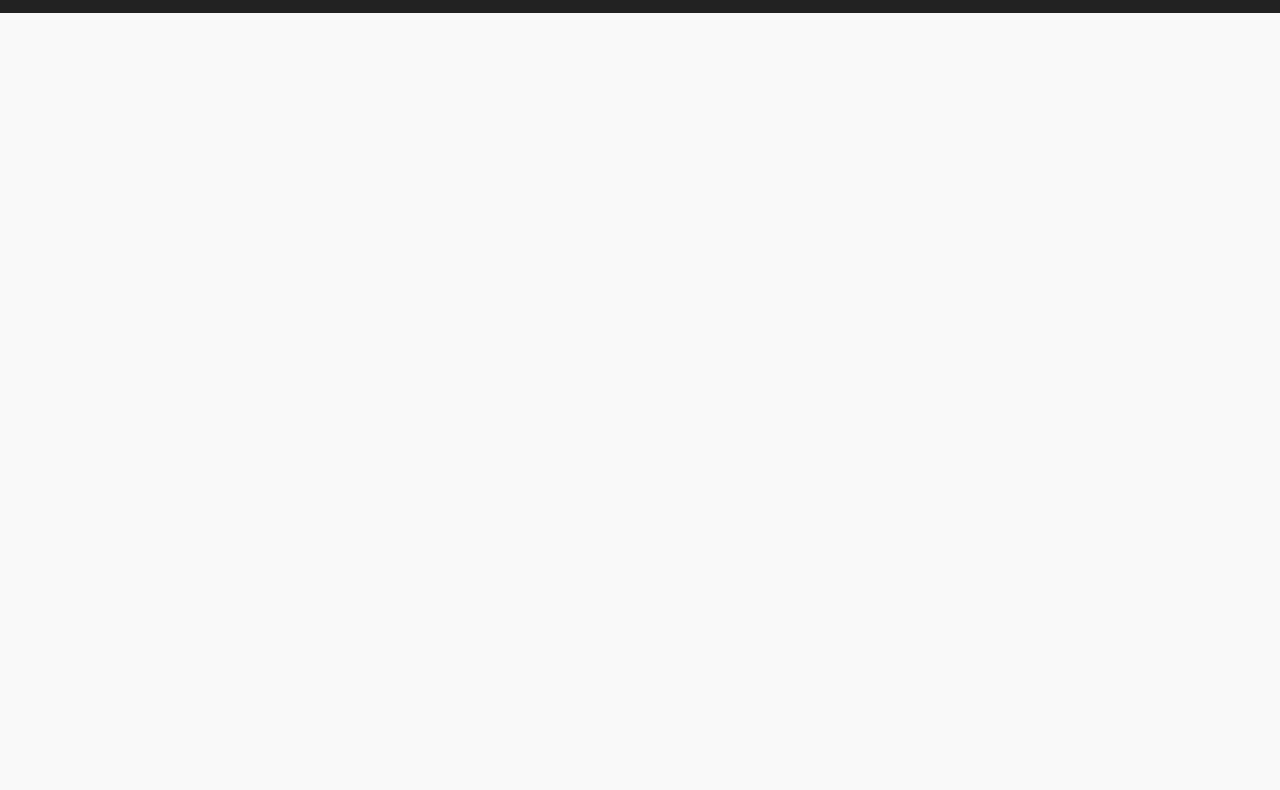
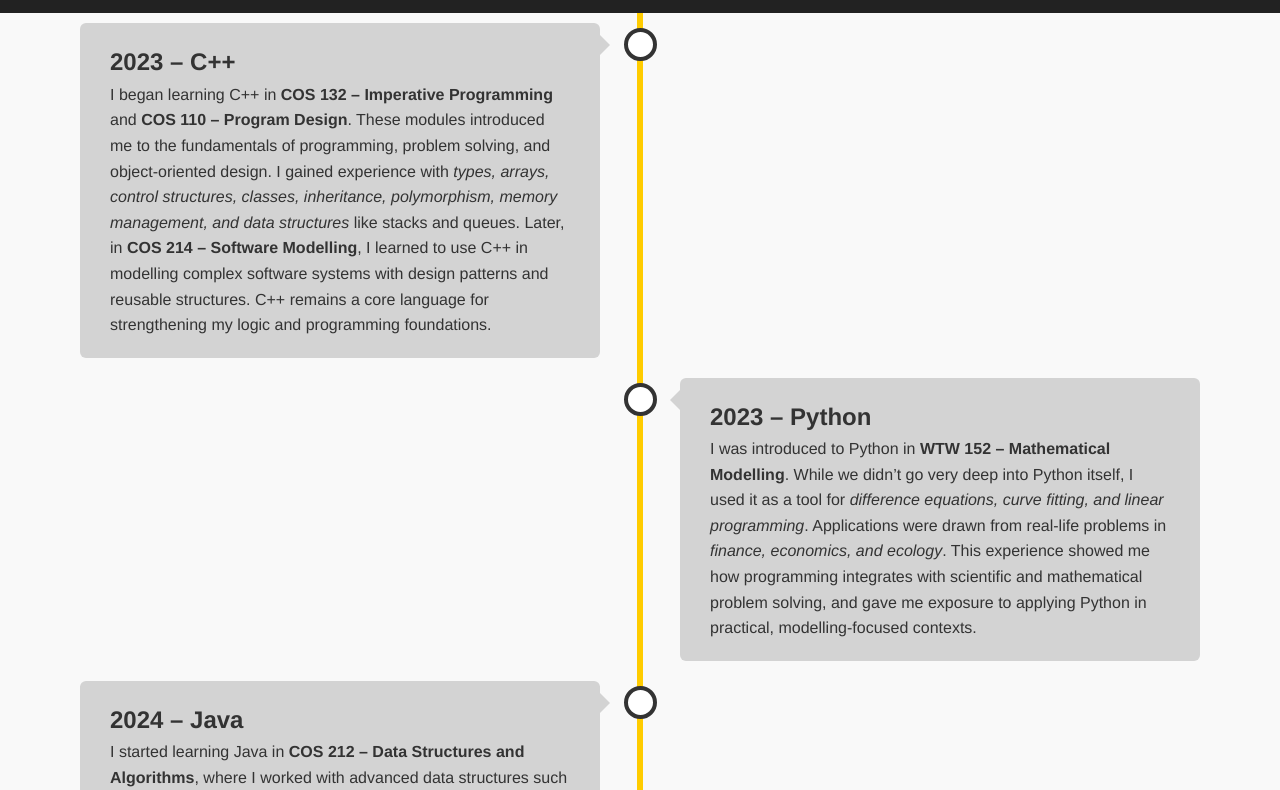
Before and after one commit to GiftMHB/Portfolio-Project, a plain HTML site: page Skills.html in a window 1280 px wide. Shown: the part 77-867 px from the top of the page. Before the commit the page ends 800 px from the top, so only its background shows below. Drawn offline with Linux system fonts and the light colour scheme.

Commit message:
some information about skill page

```diff
--- a/Skills.html
+++ b/Skills.html
@@ -5,6 +5,7 @@
         <meta name="viewport" content="width=device-width, initial-scale=1.0">
         <title>Mr MHB</title>
         <link rel="stylesheet" href="css/index.css">
+        <link rel="stylesheet" href="css/skills.css">
         <script src="JS/main.js" defer></script>
     </head>
 
@@ -17,6 +18,91 @@
             <a href="Contact.html">Contact</a>
         </div>
 
+        <div class="timeline">
+
+            <!-- C++ -->
+            <div class="container left">
+                <div class="content">
+                <h2>2023 – C++</h2>
+                    <p>
+                        I began learning C++ in <strong>COS 132 – Imperative Programming</strong> and
+                        <strong>COS 110 – Program Design</strong>. These modules introduced me to the
+                        fundamentals of programming, problem solving, and object-oriented design.
+                        I gained experience with <em>types, arrays, control structures, classes,
+                        inheritance, polymorphism, memory management, and data structures</em>
+                        like stacks and queues.
+                        Later, in <strong>COS 214 – Software Modelling</strong>, I learned to
+                        use C++ in modelling complex software systems with design patterns and
+                        reusable structures.
+                        C++ remains a core language for strengthening my logic and programming foundations.
+                    </p>
+                </div>
+            </div>
+
+            <!-- Python -->
+            <div class="container right">
+                <div class="content">
+                <h2>2023 – Python</h2>
+                    <p>
+                        I was introduced to Python in <strong>WTW 152 – Mathematical Modelling</strong>.
+                        While we didn’t go very deep into Python itself, I used it as a tool for
+                        <em>difference equations, curve fitting, and linear programming</em>.
+                        Applications were drawn from real-life problems in <em>finance, economics, and ecology</em>.
+                        This experience showed me how programming integrates with scientific and
+                        mathematical problem solving, and gave me exposure to applying Python in
+                        practical, modelling-focused contexts.
+                    </p>
+                </div>
+            </div>
+
+            <!-- Java -->
+            <div class="container left">
+                <div class="content">
+                    <h2>2024 – Java</h2>
+                        <p>
+                            I started learning Java in <strong>COS 212 – Data Structures and Algorithms</strong>,
+                            where I worked with advanced data structures such as <em>trees, heaps, hash tables, and graphs</em>.
+                            I also studied <em>sorting, searching, and traversal algorithms</em>, comparing their efficiency and
+                            implementation in Java.
+                            In <strong>COS 226 – Concurrent Systems</strong>, I explored the fundamentals of
+                            <em>multithreading, synchronization, and program correctness in concurrent environments</em>.
+                            Java became the language where I learned how to design efficient, scalable, and concurrent programs.
+                        </p>
+                </div>
+            </div>
+
+            <!-- Web Development -->
+            <div class="container right">
+                <div class="content">
+                    <h2>2024 – Web Development</h2>
+                    <p>
+                        Through <strong>COS 216 – Netcentric Computer Systems</strong>, I learned the
+                        fundamentals of modern web development. I worked with <strong>HTML, CSS, JavaScript,
+                        and Python</strong>, understanding both <em>client-side and server-side development</em>.
+                        The module also introduced concepts of <em>cloud storage, mobile platforms,
+                        data synchronization, and virtualization</em>, preparing me for full-stack development.
+                        This was my entry into building dynamic, interactive, and responsive web applications.
+                    </p>
+                </div>
+            </div>
+
+            <!-- Databases -->
+            <div class="container left">
+                <div class="content">
+                <h2>2024 – Databases</h2>
+                    <p>
+                        In <strong>COS 221 – Introduction to Database Systems</strong>, I learned how to
+                        model and manage databases conceptually and relationally.
+                        We used <strong>MariaDB</strong> for practical work, exploring <em>SQL queries,
+                        relational algebra, functional dependencies, normal forms, indexing, and
+                        transaction processing</em>.
+                        This gave me practical skills in designing and querying relational databases,
+                        as well as understanding the principles behind modern data management systems.
+                    </p>
+                </div>
+            </div>
+
+        </div>
 
     </body>
 </html>
--- /dev/null
+++ b/css/skills.css
@@ -0,0 +1,132 @@
+* {
+  box-sizing: border-box;
+}
+
+body {
+  font-family: Helvetica, sans-serif;
+}
+
+/* The actual timeline (the vertical ruler) */
+.timeline {
+  position: relative;
+  max-width: 1200px;
+  margin: 0 auto;
+}
+
+/* The actual timeline (the vertical ruler) */
+.timeline::after {
+  content: '';
+  position: absolute;
+  width: 6px;
+  background-color: #ffcc00;
+  top: 0;
+  bottom: 0;
+  left: 50%;
+  margin-left: -3px;
+}
+
+/* Container around content */
+.container {
+  padding: 10px 40px;
+  position: relative;
+  background-color: inherit;
+  width: 50%;
+}
+
+/* The circles on the timeline */
+.container::after {
+  content: '';
+  position: absolute;
+  width: 25px;
+  height: 25px;
+  right: -17px;
+  background-color: white;
+  border: 4px solid #333;
+  top: 15px;
+  border-radius: 50%;
+  z-index: 1;
+}
+
+/* Place the container to the left */
+.left {
+  left: 0;
+}
+
+/* Place the container to the right */
+.right {
+  left: 50%;
+}
+
+/* Add arrows to the left container (pointing right) */
+.left::before {
+  content: " ";
+  height: 0;
+  position: absolute;
+  top: 22px;
+  width: 0;
+  z-index: 1;
+  right: 30px;
+  border: medium solid white;
+  border-width: 10px 0 10px 10px;
+  border-color: transparent transparent transparent lightgrey;
+}
+
+/* Add arrows to the right container (pointing left) */
+.right::before {
+  content: " ";
+  height: 0;
+  position: absolute;
+  top: 22px;
+  width: 0;
+  z-index: 1;
+  left: 30px;
+  border: medium solid white;
+  border-width: 10px 10px 10px 0;
+  border-color: transparent lightgray transparent transparent;
+}
+
+/* Fix the circle for containers on the right side */
+.right::after {
+  left: -16px;
+}
+
+/* The actual content */
+.content {
+  padding: 20px 30px;
+  background-color: lightgray;
+  position: relative;
+  border-radius: 6px;
+}
+
+/* Media queries - Responsive timeline on screens less than 600px wide */
+@media screen and (max-width: 600px) {
+
+  .timeline::after {
+  left: 31px;
+  }
+
+  /* Full-width containers */
+  .container {
+  width: 100%;
+  padding-left: 70px;
+  padding-right: 25px;
+  }
+
+  /* Make sure that all arrows are pointing leftwards */
+  .container::before {
+  left: 60px;
+  border: medium solid white;
+  border-width: 10px 10px 10px 0;
+  border-color: transparent white transparent transparent;
+  }
+
+  /* Make sure all circles are at the same spot */
+  .left::after, .right::after {
+  left: 15px;
+  }
+
+  /* Make all right containers behave like the left ones */
+  .right {
+  left: 0%;
+  }
+}
```
